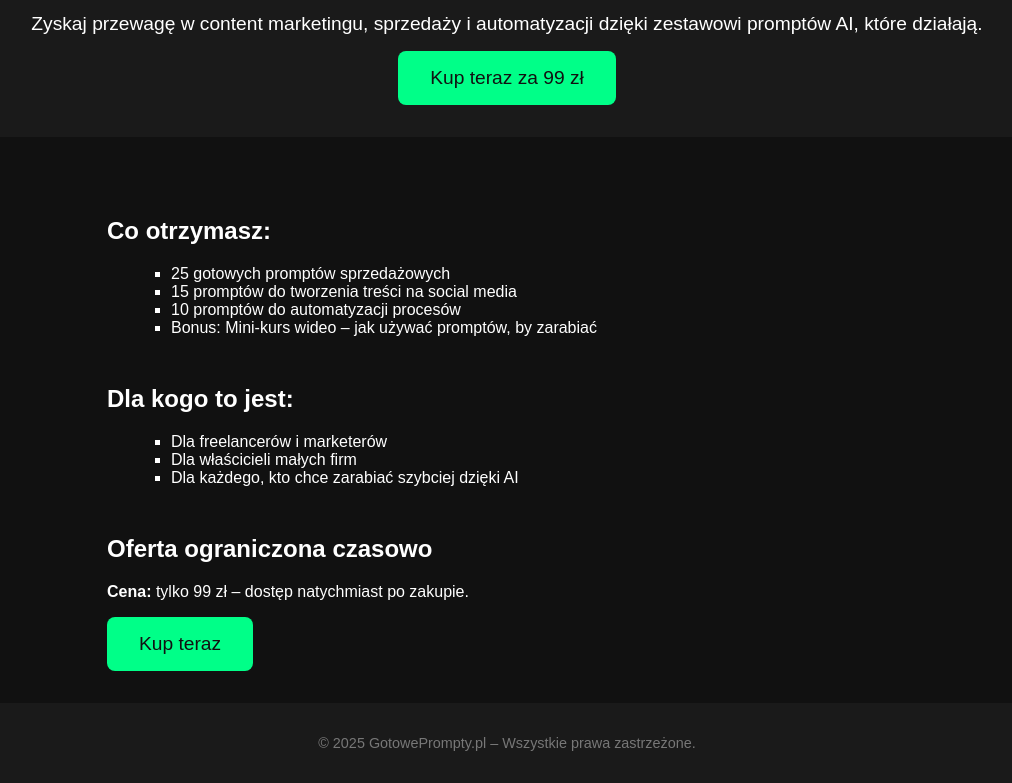
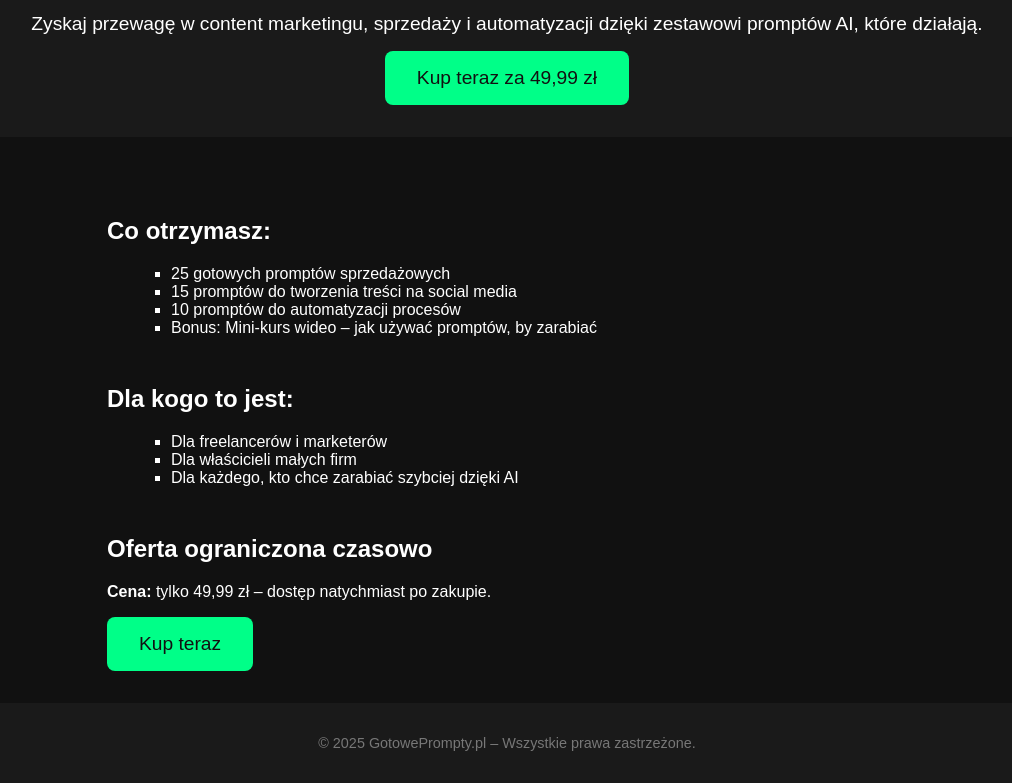
Before and after one commit to Diablo3215/gotowepromptyAI, a plain HTML site: page index.html in a window 1280 px wide. Shown: the part 80-863 px from the top of the page, without its empty margins (133-1145 px from the left). Drawn offline with Linux system fonts and the light colour scheme.

Commit message:
Update index.html

```diff
--- a/index.html
+++ b/index.html
@@ -21,7 +21,7 @@
   <header>
     <h1>Gotowe Prompty AI do Biznesu</h1>
     <p class="lead">Zyskaj przewagę w content marketingu, sprzedaży i automatyzacji dzięki zestawowi promptów AI, które działają.</p>
-    <a class="cta" href="https://buy.stripe.com/8x2aEX1EecsUfpU1Jm93y00">Kup teraz za 99 zł</a>
+    <a class="cta" href="https://buy.stripe.com/8x2aEX1EecsUfpU1Jm93y00">Kup teraz za 49,99 zł</a>
   </header>
 
   <div class="container">
@@ -46,7 +46,7 @@
 
     <section class="section" id="kup">
       <h2>Oferta ograniczona czasowo</h2>
-      <p><strong>Cena:</strong> tylko 99 zł – dostęp natychmiast po zakupie.</p>
+      <p><strong>Cena:</strong> tylko 49,99 zł – dostęp natychmiast po zakupie.</p>
       <a class="cta" href="https://buy.stripe.com/8x2aEX1EecsUfpU1Jm93y00">Kup teraz</a>
     </section>
   </div>
```
